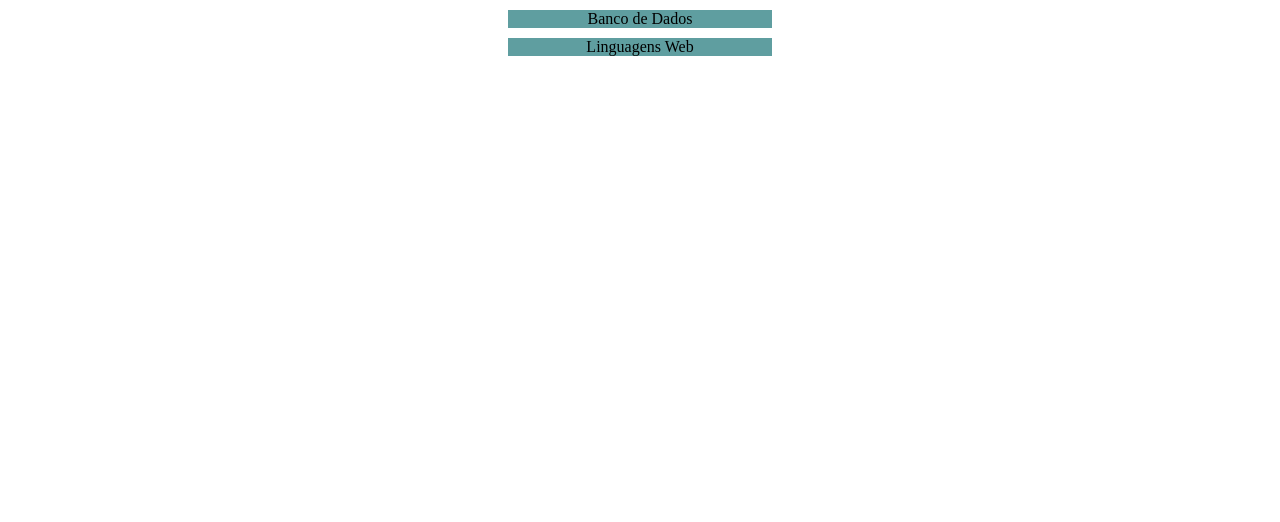
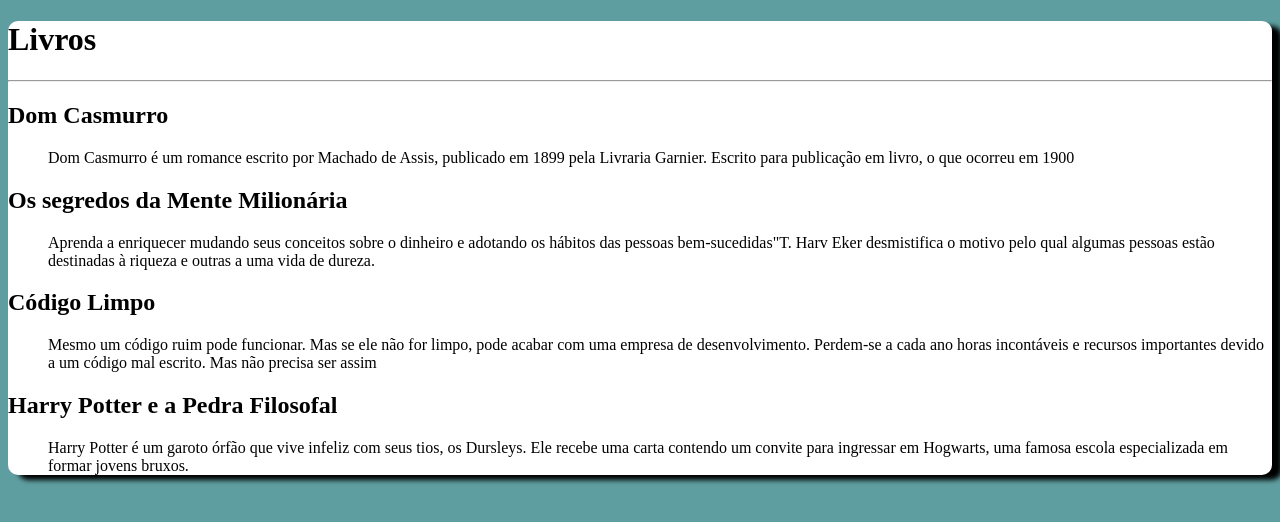
Before and after one commit to AngryDrag0n/3i.gion, a plain HTML site: page index.html in a window 1280 px wide. Drawn offline with Linux system fonts and the light colour scheme.

Commit message:
Add files via upload

```diff
--- a/index.html
+++ b/index.html
@@ -3,24 +3,21 @@
 <head>
     <meta charset="UTF-8">
     <meta name="viewport" content="width=device-width, initial-scale=1.0">
-    <title>HOME</title>
+    <title>Glossário</title>
+    <link rel="stylesheet" href="style.css">
 </head>
-<style>
-    a{
-        display: flex;
-        justify-content: center;
-        align-items: center;
-        background-color: cadetblue;
-        margin: 10px;
-        margin-left: 500px;
-        margin-right: 500px;
-        text-decoration: none;
-        color :black
-
-    }
-</style>
 <body>
-
-    <a href="pageBD.html">Banco de Dados</a> <a href="pagelp.html">Linguagens Web</a>
+    <div class="container">
+    <h1>Livros</h1>
+        <hr>
+            <h2>Dom Casmurro</h2>
+                <p>Dom Casmurro é um romance escrito por Machado de Assis, publicado em 1899 pela Livraria Garnier. Escrito para publicação em livro, o que ocorreu em 1900</p>
+            <h2>Os segredos da Mente Milionária</h2>
+                <p>Aprenda a enriquecer mudando seus conceitos sobre o dinheiro e adotando os hábitos das pessoas bem-sucedidas"T. Harv Eker desmistifica o motivo pelo qual algumas pessoas estão destinadas à riqueza e outras a uma vida de dureza. </p>
+            <h2>Código Limpo</h2>
+                <p>Mesmo um código ruim pode funcionar. Mas se ele não for limpo, pode acabar com uma empresa de desenvolvimento. Perdem-se a cada ano horas incontáveis e recursos importantes devido a um código mal escrito. Mas não precisa ser assim </p>
+            <h2>Harry Potter e a Pedra Filosofal</h2>
+                <p>Harry Potter é um garoto órfão que vive infeliz com seus tios, os Dursleys. Ele recebe uma carta contendo um convite para ingressar em Hogwarts, uma famosa escola especializada em formar jovens bruxos. </p>
+    </div>
 </body>
 </html>
--- /dev/null
+++ b/style.css
@@ -0,0 +1,11 @@
+body{
+background-color: cadetblue;}
+
+.container{
+    border-radius: 10px;
+    box-shadow: 10px 5px 5px black;
+    background-color: white;
+}
+    p{
+    padding-left: 40px;
+}
```
